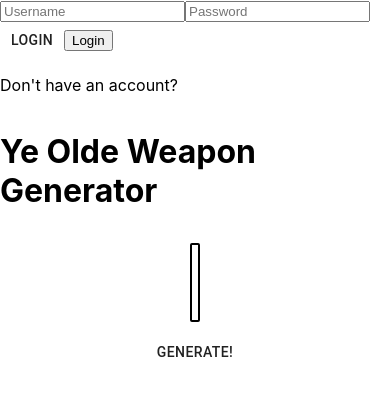
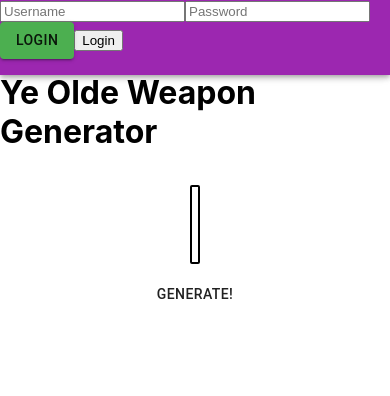
Before and after one commit to zheckert/legendary-weapon-generator, a React (Create React App) app in the folder client/: page / in a window 390 px wide. Shown: the top 396 px of the page. Built offline with nearby package versions, Linux system fonts and the light colour scheme.

Commit message:
implemented app bar. will need additional styling and media queries

```diff
--- a/client/src/App.js
+++ b/client/src/App.js
@@ -8,6 +8,8 @@ import { ProtectedRoute } from "./components/authentication/ProtectedRoute"
 import { Auth } from "./components/authentication/Auth"
 import { UserContext } from "./components/context/UserProvider"
 import { About } from "./components/About"
+
+import AppBar from "@material-ui/core/AppBar"
 
 export const App = () => {
   const { token, logout } = useContext(UserContext)
--- a/client/src/components/Navbar.js
+++ b/client/src/components/Navbar.js
@@ -11,11 +11,11 @@ export const Navbar = () => {
     const { logout } = useContext(UserContext)
 
     return(
-        <div>
+        <AppBar>
             <Link to="/">Home</Link>
             <Link to="/about">About</Link>
             <Link to="/profile">Profile</Link>
             <Button variant="contained" color="primary" onClick={() => logout()}>Logout</Button>
-        </div>
+        </AppBar>
     )
 }
--- a/client/src/components/authentication/AuthForm.js
+++ b/client/src/components/authentication/AuthForm.js
@@ -1,5 +1,7 @@
 import React from "react"
 import { Button } from "@material-ui/core"
+
+import AppBar from "@material-ui/core/AppBar"
 
 export const AuthForm = (props) => {
     const {
@@ -16,7 +18,8 @@ export const AuthForm = (props) => {
     //style the error message, don't forget thank you
 
     return(
-        <form onSubmit={handleSubmit}>
+        <AppBar>
+            <form onSubmit={handleSubmit}>
             <input
                 type="text"
                 value={username}
@@ -32,9 +35,11 @@ export const AuthForm = (props) => {
                 placeholder="Password"
             />
             {/* material ui button needs some work here */}
-            <Button>{ buttonText }</Button>
+            <Button variant="contained" color="secondary">{ buttonText }</Button>
             <button>{ buttonText }</button>
             <p>{errorMessage}</p>
-        </form>
+            </form>
+        </AppBar>
+
     )
 }
```
Also changed, not shown: 1 other file (tests, documents, lock files or other folders).
